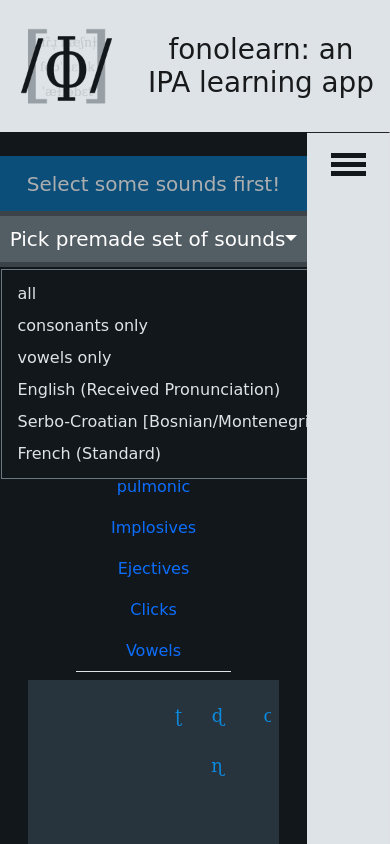
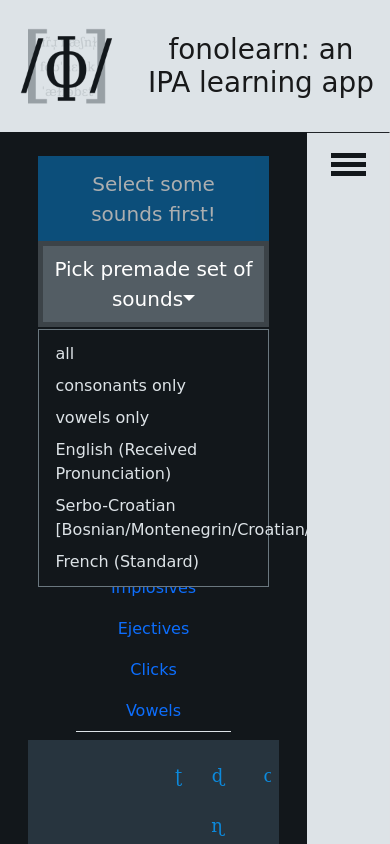
Before and after one commit to s-jevtic/fonolearn, an Angular app: page /main-menu in a window 390 px wide. Both pictures are taken after a click on the button "Pick premade set of sounds". Shown: the top 844 px of the page. Built offline with nearby package versions, Linux system fonts and the light colour scheme.

Commit message:
improve mobile interface

```diff
--- a/src/app/main-menu/main-menu.component.css
+++ b/src/app/main-menu/main-menu.component.css
@@ -2,3 +2,18 @@
     background-color: var(--dark-color-fg);
     align-self: center;
 }
+
+#picker-dropdown {
+    z-index: 2;
+}
+
+@media only screen and (max-width: 768px) {
+    #main-buttons, #main-buttons .btn, #picker-dropdown {
+        max-width: calc((100vw - var(--closed-sidebar-width)) * 0.75);
+        flex-grow: 0;
+    }
+    #main-buttons .btn, #picker-dropdown .dropdown-item {
+        display: inline;
+        white-space: normal;
+    }
+}
--- a/src/app/main-menu/main-menu.component.html
+++ b/src/app/main-menu/main-menu.component.html
@@ -5,7 +5,7 @@
         </span>
         <button class="btn btn-lg btn-primary" role="button" id="begin-button" *ngIf="!notEnoughSelected()" (click)="ipa($event)">Begin with selected sounds</button>
         <button class="btn btn-lg btn-secondary dropdown-toggle dropdown-toggle-split" id="soundSetPicker" data-bs-toggle="dropdown" aria-expanded="false">Pick premade set of sounds</button>
-        <ul class="dropdown-menu bg-dark" aria-labelledby="soundSetPicker">
+        <ul class="dropdown-menu bg-dark" id="picker-dropdown" aria-labelledby="soundSetPicker">
             <li><button class="dropdown-item" (click)="selectAll($event)">all</button></li>
             <li><button class="dropdown-item" (click)="selectConsonants($event)">consonants only</button></li>
             <li><button class="dropdown-item" (click)="selectVowels($event)">vowels only</button></li>
```
